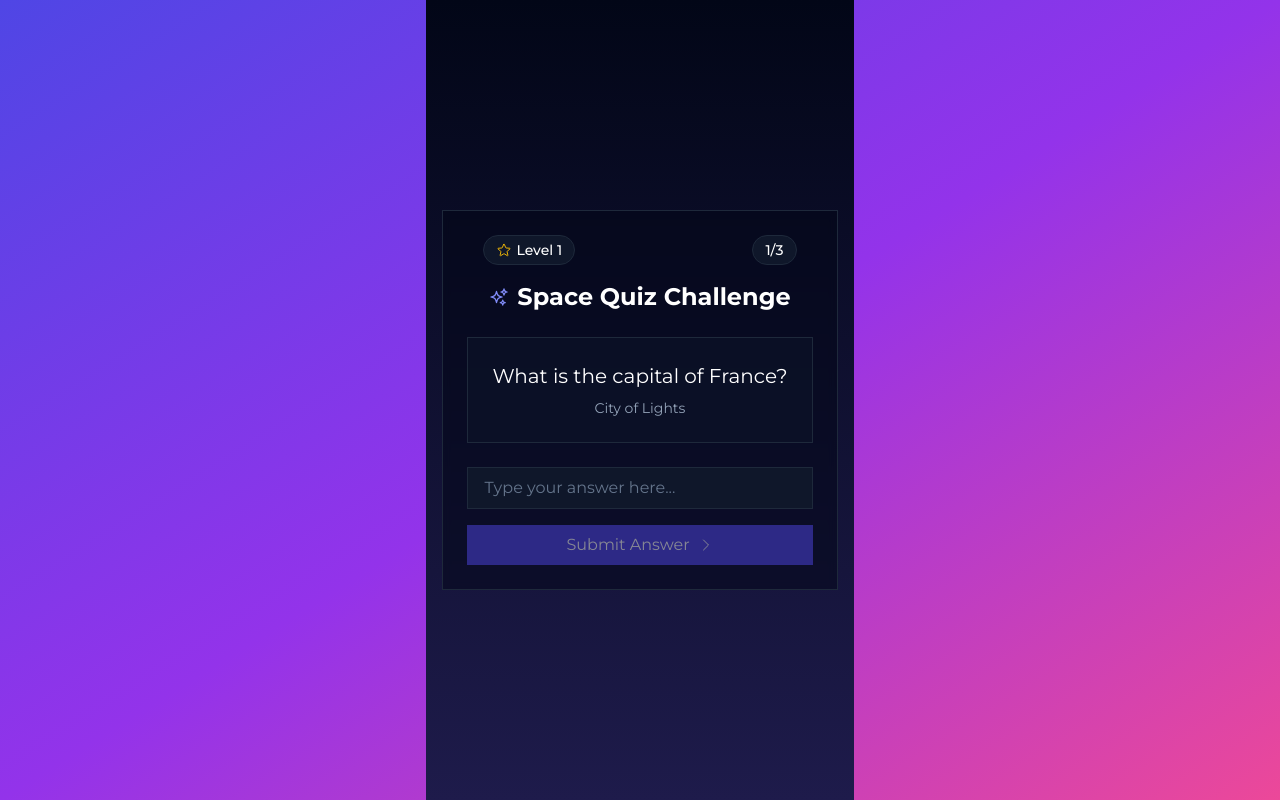
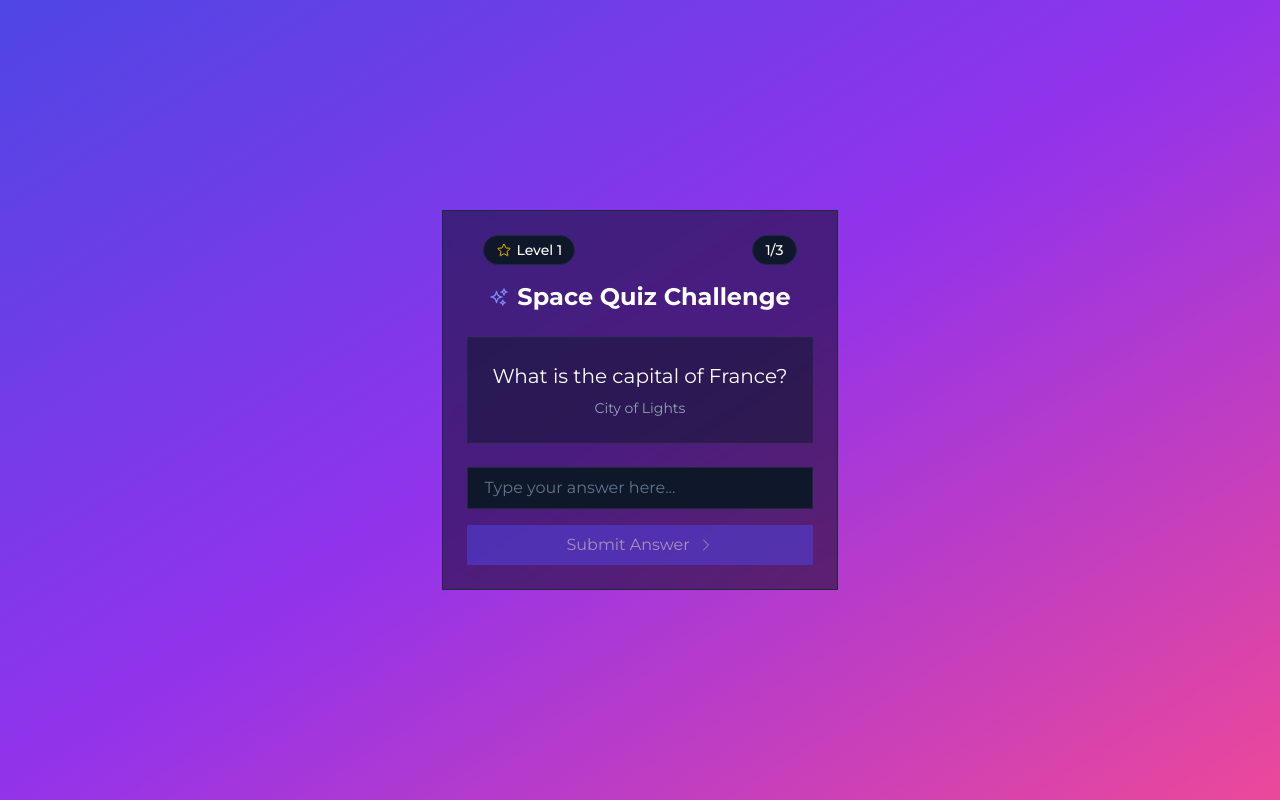
Before and after one commit to Indra55/B007_Code_Sorcerers_Project, a React (Vite) app in the folder Frontend/: page / in a window 1280 px wide. Built offline with nearby package versions, Linux system fonts and the light colour scheme.

Commit message:
Idea changes

```diff
--- a/Frontend/src/pages/Ideation.jsx
+++ b/Frontend/src/pages/Ideation.jsx
@@ -49,7 +49,7 @@
   }
 
   return (
-    <div className="min-h-screen bg-gradient-to-b from-slate-950 to-indigo-950 p-4 flex items-center justify-center">
+    <div className="min-h-screen  p-4 flex items-center justify-center">
       <div className="w-full max-w-lg border border-slate-800 rounded-lg bg-slate-950/50 backdrop-blur-sm p-6">
         <div className="space-y-4">
           <div className="flex justify-between items-center px-4">
```
